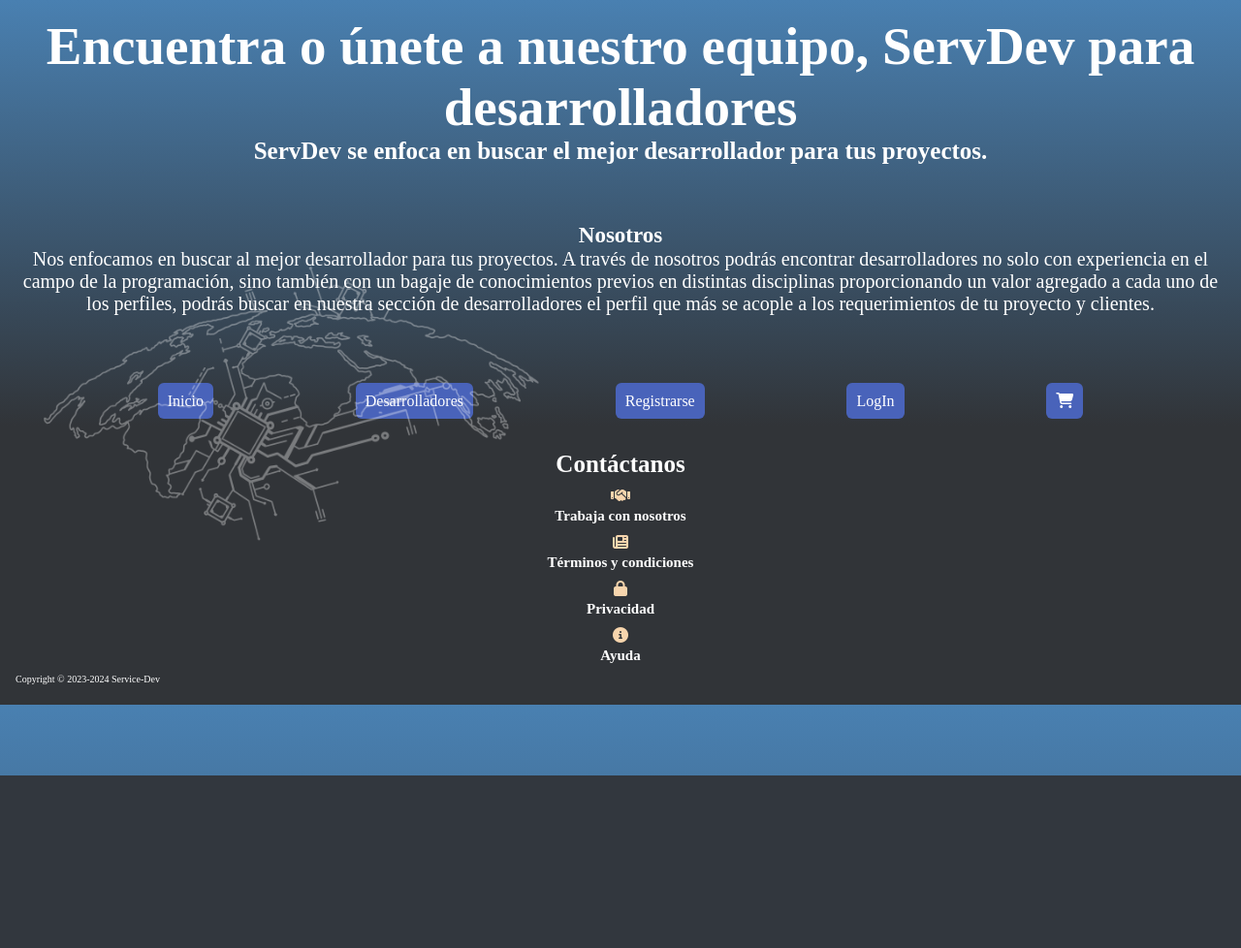
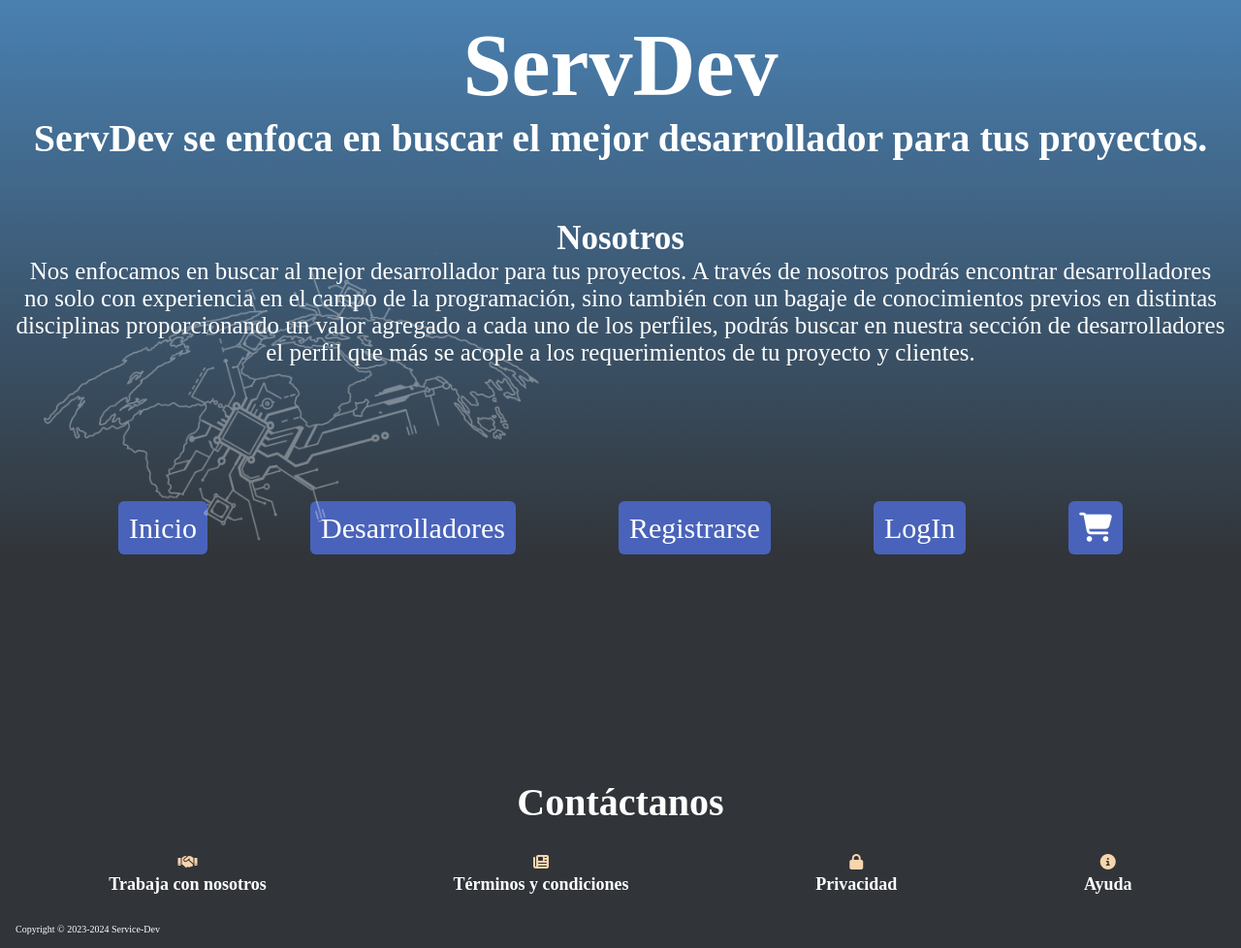
Before and after one commit to AdelaidaGomez/grupo7_-_ServiceDev, a Node server app: page / in a window 1280 px wide. Shown: the whole page at 97% size. Before the commit the page ends 800 px from the top, so only its background shows below. Run offline with Node 20, Linux system fonts and the light colour scheme; some libraries are stand-ins or nearby versions.

Commit message:
Index version adaptativa

```diff
--- a/public/css/index.css
+++ b/public/css/index.css
@@ -24,7 +24,6 @@ main{
     position: absolute;
     bottom: 200px;
     opacity: 0.35;
-    text-align: center;
 }
 
 
@@ -65,8 +64,8 @@ p{
     margin: auto;
     margin-top: 30px;
     border-radius: 20px;
-    padding-block: 16px;
-    padding-inline: 16px;
+    padding-block: 14px;
+    padding-inline: 14px;
 }
 
 /* Menu */
@@ -85,6 +84,7 @@ p{
 }
 .sub-section-footer{
     padding: 0px 10px;
+    margin-top: 20px;
 }
 .main-container-footer h2{
     color: #fff;
@@ -92,13 +92,12 @@ p{
     margin-bottom: 10px;
 }
 .main-container-footer h4{
-    color: #fff;
-    font-size: 15px;
-    margin-bottom: 10px;
+    display: none;
 }
 .main-container-footer p{
     color: #fff;
     font-size: 10px;
+    margin-top: 20px;
     margin-bottom: 5px;
     text-align: left;
 }
@@ -156,9 +155,87 @@ p{
 
 .lista-home a{
     text-decoration: none;
+    font-size: 18px;
     color: #fff;
     background-color: #4963ba;
-    padding: 10px;
+    padding: 11px;
     border-radius: 6px;
 }
+
+/* FOOTER */
+.main-container-footer{
+    margin-top: 150px;
 }
+
+.sub-main-footer-section{
+    display: flex;
+    justify-content: space-around;
+}
+}
+
+/* VISTA COMPUTADORA */
+@media (min-width: 1024px){
+
+/* MAIN */
+h1{
+    font-size: 90px;
+}
+h2{
+    font-size: 40px;
+}
+h3{
+    font-size: 35px;
+}
+p{
+    font-size: 25px;
+}
+
+.lista-home{
+    margin-top: 150px;
+}
+
+.lista-home a{
+    font-size: 30px;
+}
+
+.lista-home a:hover{
+    background-color: gold;
+    padding: 20px;
+}
+
+.lista-home a{
+    transition: all 450ms;
+}
+
+/* FOOTER */
+footer{
+    height: 400px;
+}
+
+.main-container-footer{
+    margin-top: 200px;
+}
+.sub-main-footer-section{
+    display: flex;
+    justify-content: space-around;
+}
+.main-container-footer h4{
+    display: block;
+    color: #fff;
+    font-size: 18px;
+    margin-bottom: 10px;
+}
+
+.sub-section-footer:hover{
+    padding: 20px;
+}
+
+.main-container-footer h4:hover{
+    color: gold;
+}
+
+.sub-section-footer, .main-container-footer h4{
+    transition: all 450ms;
+}
+
+}
--- a/src/views/index.html
+++ b/src/views/index.html
@@ -23,8 +23,7 @@
         </div>
         <!-- Titulo y texto con logo de fondo -->
         <div class="titulo-texto">
-            <h1>Encuentra o únete a nuestro equipo,
-            ServDev para desarrolladores</h1>
+            <h1>ServDev</h1>
             <h2>ServDev se enfoca en buscar el mejor desarrollador para tus proyectos.</h3>
         <!-- Nosotros -->
         <div class="nosotros">
@@ -51,7 +50,7 @@
             <li> <a href="#"> Inicio</a></li>
             <li> <a href="#"> Desarrolladores</a></li>
             <li> <a href="/register.html"> Registrarse</a></li>
-            <li> <a href="#"> LogIn</a></li>
+            <li> <a href="/login.html"> LogIn</a></li>
             <li> <a href="#"> <i class="fa-solid fa-cart-shopping"></i></a></li>
         </ul>
     </main>
```
